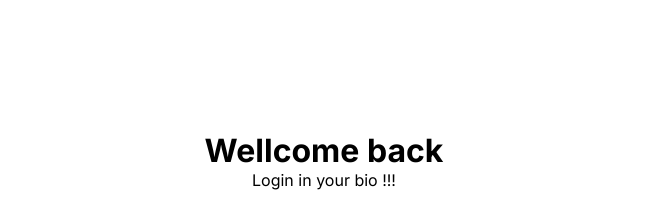
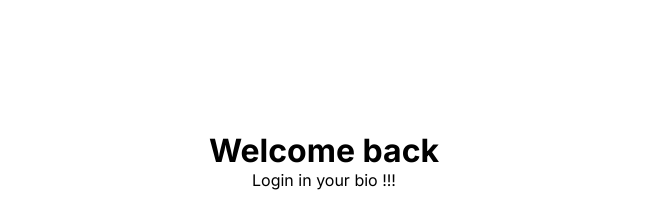
Before and after one commit to patto220048/IG22-qr-link, a React (Vite) app in the folder fontend/: page /register/login in a window 1280 px wide. Shown: the top 221 px of the page, without its empty margins (316-963 px from the left). Built offline with nearby package versions, Linux system fonts and the light colour scheme.

Commit message:
update footer

```diff
--- a/fontend/src/layouts/footer/Footer.jsx
+++ b/fontend/src/layouts/footer/Footer.jsx
@@ -1,4 +1,4 @@
-import './Footer.module.scss';
+import './Footer.scss';
 
 function Footer() {
     return (
--- a/fontend/src/pages/register/login/Login.jsx
+++ b/fontend/src/pages/register/login/Login.jsx
@@ -6,7 +6,7 @@ function Login() {
         <div className="login">
             <div className="login-container">
                 <div className="login-title">
-                    <h1>Wellcome back</h1>
+                    <h1>Welcome back</h1>
                     <p>Login in your bio !!!</p>
                 </div>
 
```
Also changed, not shown: fontend/src/layouts/footer/Footer.module.scss (deleted), fontend/src/layouts/footer/Footer.scss (added).
